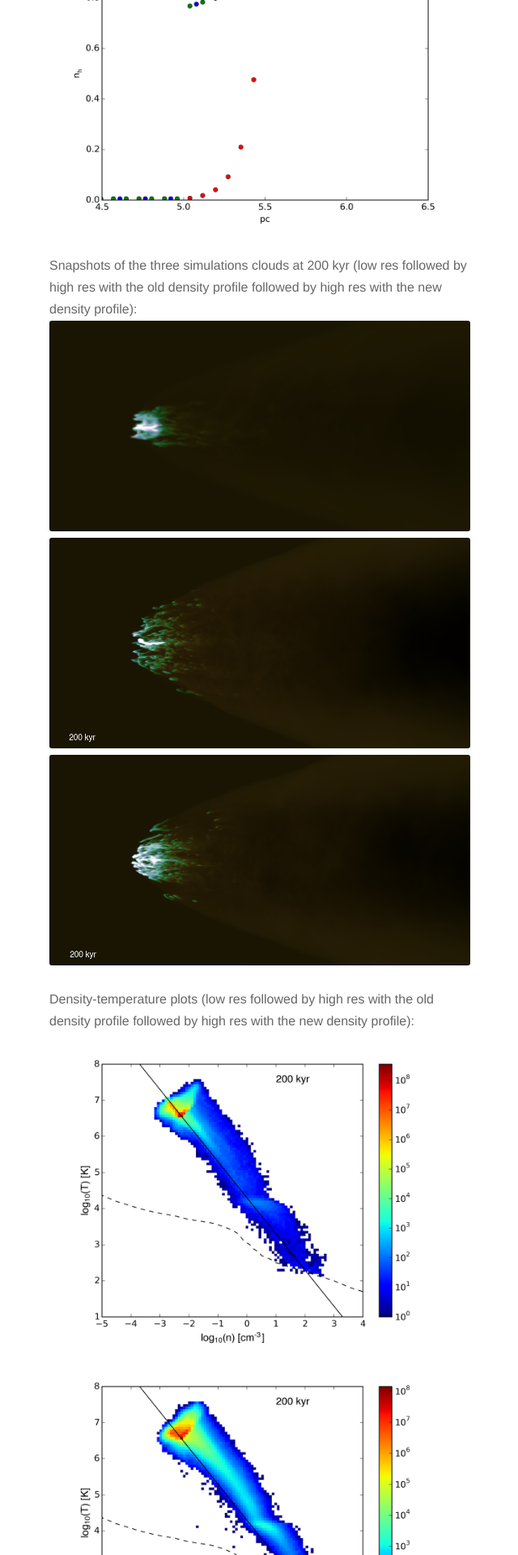
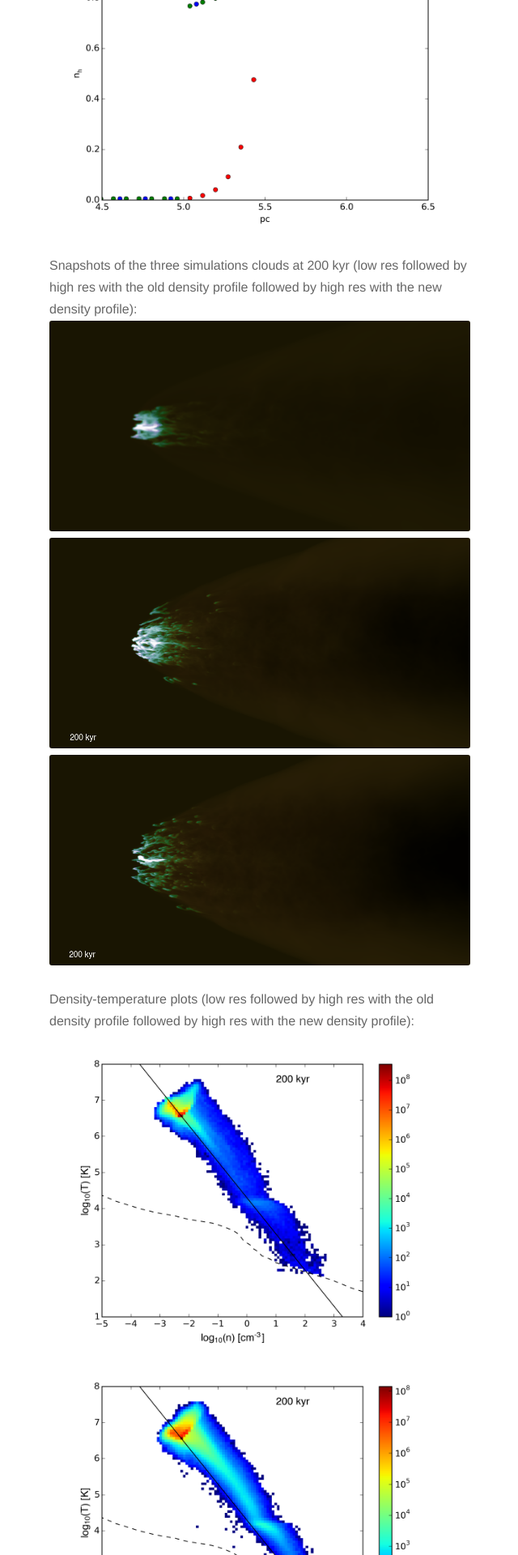
Before and after one commit to evaneschneider/site, a Jekyll site: the page built from _posts/2016-3-25-Density_Profile_Effects.markdown, in a window 1280 px wide. Shown: the part 724-2644 px from the top of the page at 81% size, without its empty margins (319-959 px from the left). Built offline with Jekyll 4.4.1, drawn with Linux system fonts in a browser that asks for light colours; nearby versions of some CDN libraries; formulas are drawn with MathJax 3.

Commit message:
minor changes

```diff
--- a/_posts/2016-3-25-Density_Profile_Effects.markdown
+++ b/_posts/2016-3-25-Density_Profile_Effects.markdown
@@ -21,8 +21,8 @@ a 1D slice through the center of the cloud, zoomed in on the outer edge.
 Snapshots of the three simulations clouds at 200 kyr (low res followed by high res with the old
 density profile followed by high res with the new density profile):
 <img src="{{ site.url }}assets/images/swn1_lowres_200.png">
+<img src="{{ site.url }}assets/images/swn1_highres_old_200.png">
 <img src="{{ site.url }}assets/images/swn1_highres_200.png">
-<img src="{{ site.url }}assets/images/swn1_highres_old_200.png">
 
 
 Density-temperature plots (low res followed by high res with the old
```
